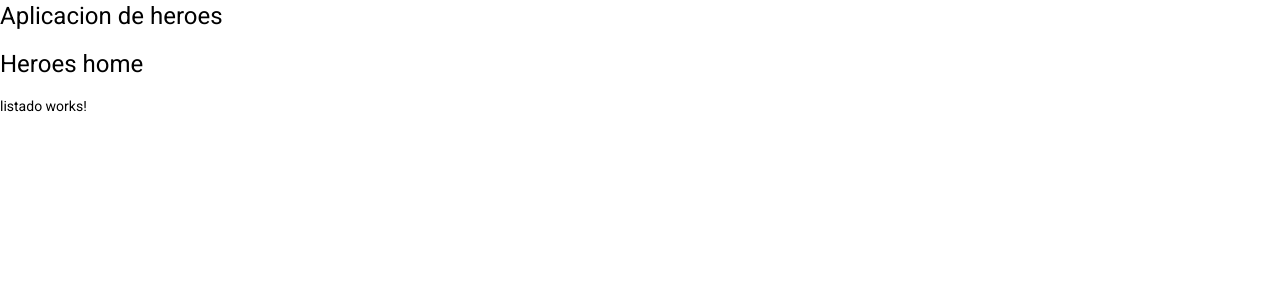
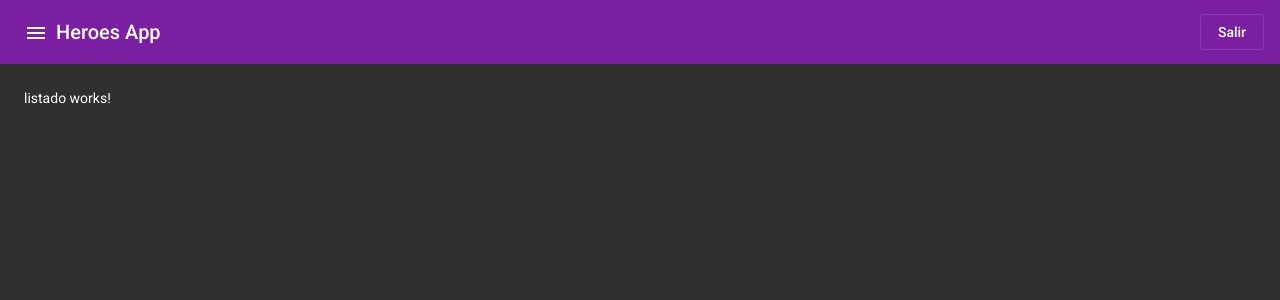
Before and after one commit to OrlandoMts/heroesApp-angular, an Angular app: page /heroes/listado in a window 1280 px wide. Shown: the top 300 px of the page. Built offline with nearby package versions, Linux system fonts and the light colour scheme.

Commit message:
Cree el nav del home

```diff
--- a/package.json
+++ b/package.json
@@ -15,6 +15,7 @@
     "@angular/common": "^14.1.0",
     "@angular/compiler": "^14.1.0",
     "@angular/core": "^14.1.0",
+    "@angular/flex-layout": "^14.0.0-beta.40",
     "@angular/forms": "^14.1.0",
     "@angular/material": "^14.1.3",
     "@angular/platform-browser": "^14.1.0",
--- a/src/app/app.component.html
+++ b/src/app/app.component.html
@@ -1,3 +1,2 @@
-<h1>Aplicacion de heroes</h1>
 
 <router-outlet></router-outlet>
--- a/src/app/heroes/heroes.module.ts
+++ b/src/app/heroes/heroes.module.ts
@@ -1,6 +1,8 @@
 import { NgModule } from '@angular/core';
 import { CommonModule } from '@angular/common';
+import { FlexLayoutModule } from '@angular/flex-layout';
 import { HeroesRoutingModule } from './heroes-routing.module';
+import { MaterialModule } from '../material/material.module';
 
 import { AgregarComponent } from './pages/agregar/agregar.component';
 import { BuscarComponent } from './pages/buscar/buscar.component';
@@ -20,7 +22,9 @@ import { ListadoComponent } from './pages/listado/listado.component';
   ],
   imports: [
     CommonModule,
-    HeroesRoutingModule
+    FlexLayoutModule,
+    HeroesRoutingModule,
+    MaterialModule
   ]
 })
 export class HeroesModule { }
--- a/src/app/heroes/pages/home/home.component.html
+++ b/src/app/heroes/pages/home/home.component.html
@@ -1,2 +1,39 @@
-<h1>Heroes home</h1>
-<router-outlet></router-outlet>
+<mat-sidenav-container fullscreen>
+    <mat-sidenav #sidenav mode="push" autosize >
+        <mat-toolbar>
+            <span>Menú</span>
+            <span class="spacer"></span>
+            <button mat-icon-button (click)="sidenav.toggle()" >
+                <mat-icon>chevron_right</mat-icon>
+            </button>
+        </mat-toolbar>
+
+        <mat-nav-list>
+            <mat-list role="list">
+                <a mat-list-item routerLink="./listado" (click)="sidenav.toggle()" > <mat-icon mat-list-icon>list</mat-icon> <span>Listado de Heroes</span></a>
+                <a mat-list-item routerLink="./agregar" (click)="sidenav.toggle()" > <mat-icon mat-list-icon>add</mat-icon>  <span>Agregar</span></a>
+                <a mat-list-item routerLink="./editar/:id" (click)="sidenav.toggle()" > <mat-icon mat-list-icon>edit</mat-icon>  <span>Editar</span></a>
+                <a mat-list-item routerLink="./buscar" (click)="sidenav.toggle()" > <mat-icon mat-list-icon>search</mat-icon>  <span>Buscar</span></a>
+                <a mat-list-item routerLink="./:id" (click)="sidenav.toggle()" > <mat-icon mat-list-icon>person_search</mat-icon>  <span>Heroe info</span></a>
+              </mat-list>
+        </mat-nav-list>
+
+    </mat-sidenav>
+
+    <mat-toolbar color="primary">
+        <mat-toolbar-row>
+            <button mat-icon-button (click)="sidenav.toggle()" >
+                <mat-icon>menu</mat-icon>
+            </button>
+            <span class="example-spacer"></span>
+            <span>Heroes App</span>
+
+            <span class="spacer"></span>
+            <button mat-stroked-button>Salir</button>
+        </mat-toolbar-row>
+    </mat-toolbar>
+
+    <div class="container">
+        <router-outlet></router-outlet>
+    </div>
+</mat-sidenav-container>
--- a/src/app/heroes/pages/home/home.component.ts
+++ b/src/app/heroes/pages/home/home.component.ts
@@ -3,8 +3,12 @@ import { Component, OnInit } from '@angular/core';
 @Component({
   selector: 'app-home',
   templateUrl: './home.component.html',
-  styles: [
-  ]
+  styles: [`
+    .container {
+      margin: 10px;
+      padding: 1em;
+    }
+  `]
 })
 export class HomeComponent implements OnInit {
 
--- a/src/styles.css
+++ b/src/styles.css
@@ -2,3 +2,8 @@
 
 html, body { height: 100%; }
 body { margin: 0; font-family: Roboto, "Helvetica Neue", sans-serif; }
+
+
+.spacer {
+    flex: 1 1 auto;
+}
```
Also changed, not shown: src/app/material/material.module.ts (+11 -4 lines), 1 other file (tests, documents, lock files or other folders).
